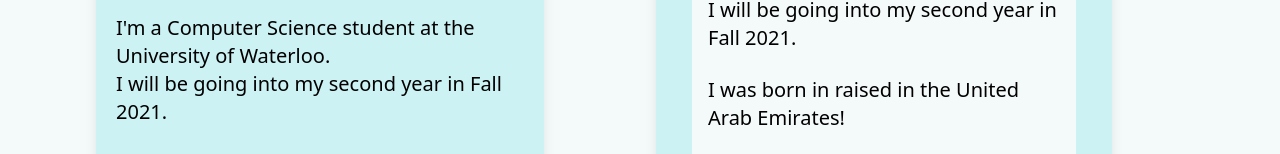
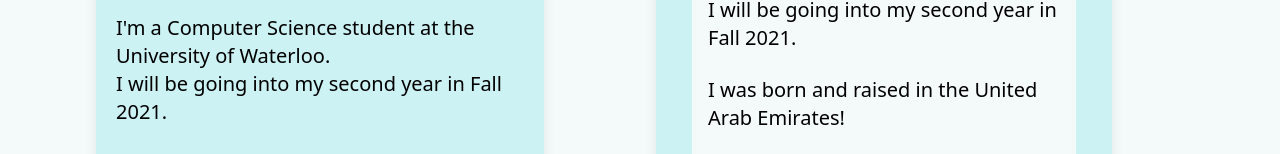
Before and after one commit to ad-world/aryaman-dev-v2, a React (Create React App) app: page / in a window 1280 px wide. Shown: the part 172-326 px from the top of the page. Built offline with nearby package versions, Linux system fonts and the light colour scheme.

Commit message:
Fix typos

```diff
--- a/src/pages/About.js
+++ b/src/pages/About.js
@@ -12,7 +12,7 @@ export default function About() {
                         <p className="text-xl">I'm a Computer Science student at the University of Waterloo.</p>
                         <p className="text-xl">I will be going into my second year in Fall 2021.</p>
                         <br></br>
-                        <p className="text-xl">I was born in raised in the United Arab Emirates!</p>
+                        <p className="text-xl">I was born and raised in the United Arab Emirates!</p>
                         <br></br>
                         <p className="text-xl">
                             I chose computer science because logic and objectivity have always been extremely appealing to me,
```
